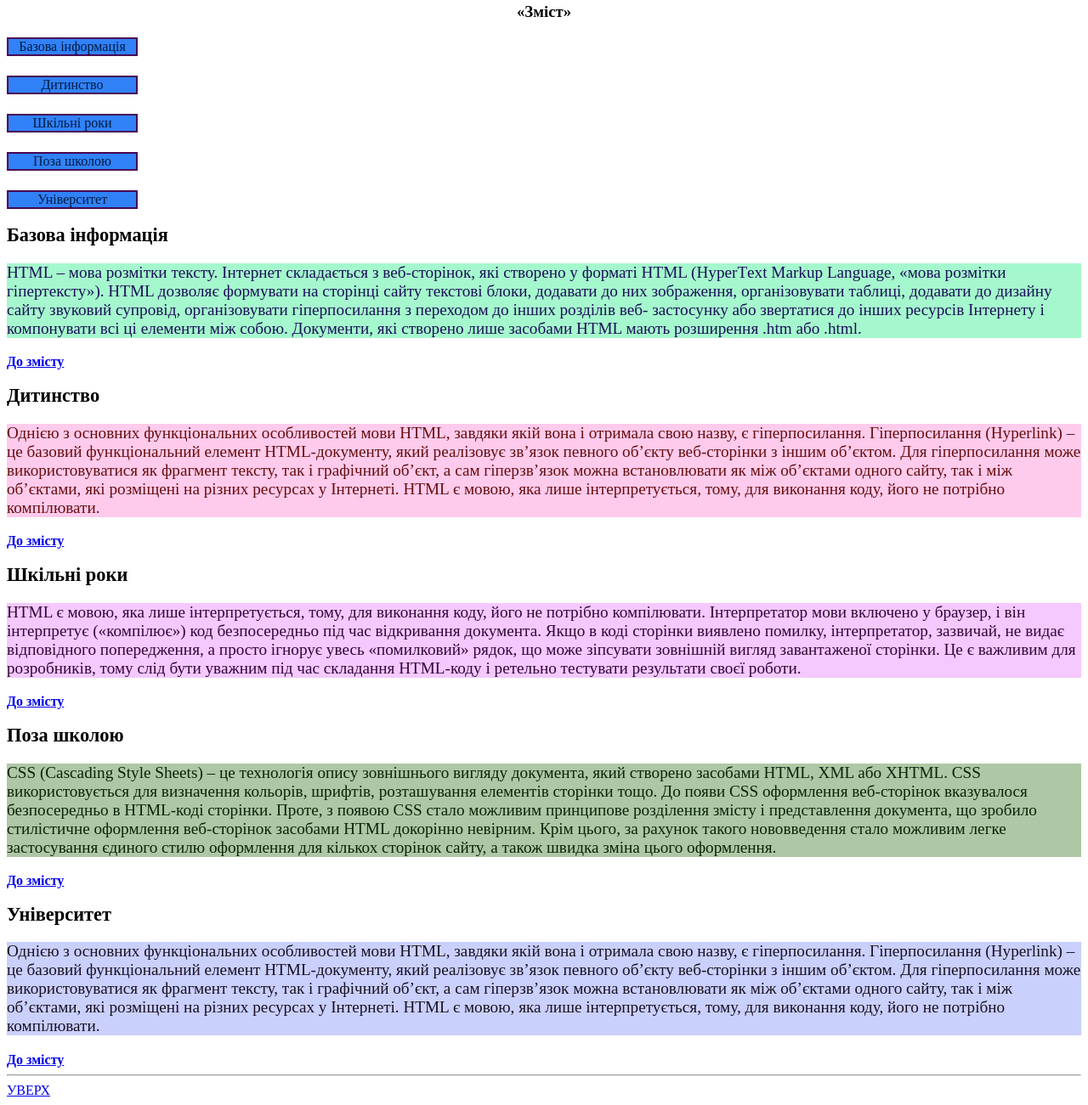
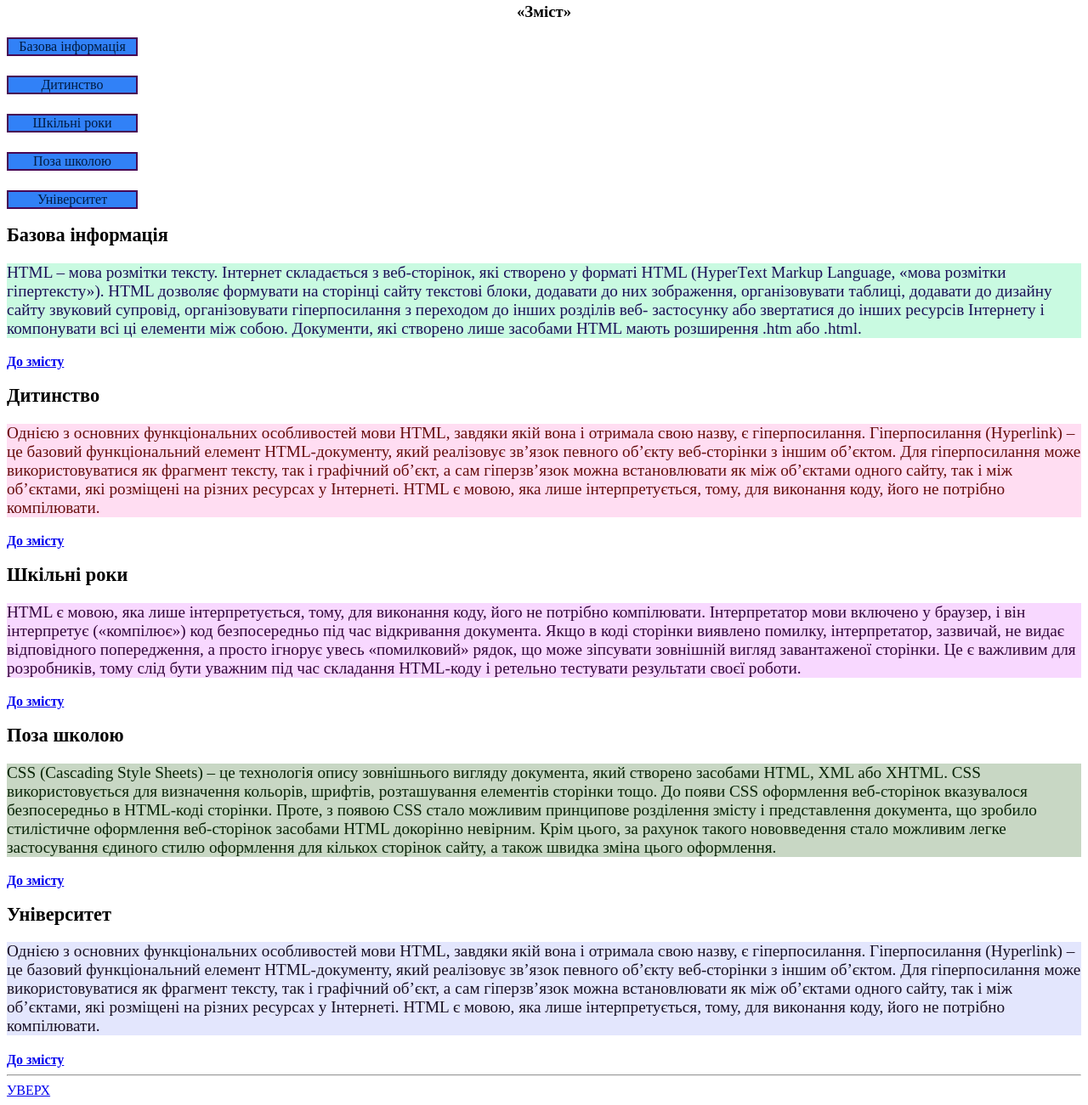
Before and after one commit to miramause/web-programing-repo, a plain HTML site: page Lab2/biography.html in a window 1280 px wide. Shown: the part 89-1390 px from the top of the page at 85% size. Drawn offline with Linux system fonts and the light colour scheme.

Commit message:
Update biography.html

```diff
--- a/Lab2/biography.html
+++ b/Lab2/biography.html
@@ -27,23 +27,23 @@
            text-transform: uppercase;
         }
         #first {
-            background-color: #a5f8cd;
+            background-color: #c9fae1;
             color: #1b1058
         }
         #second {
-            background-color: #ffcbec;
+            background-color: #ffddf2;
             color: #670d0d
         }
         #third {
-            background-color: #f5c9ff;
+            background-color: #f8d8ff;
             color: #33053c;
         }
         #four {
-            background-color: #aec8a6;
+            background-color: #c8d7c4;
             color: #0a2508;
         }
         #five {
-            background-color: #cad0fc;
+            background-color: #e3e6fd;
             color: #191125;
         }
 
```
